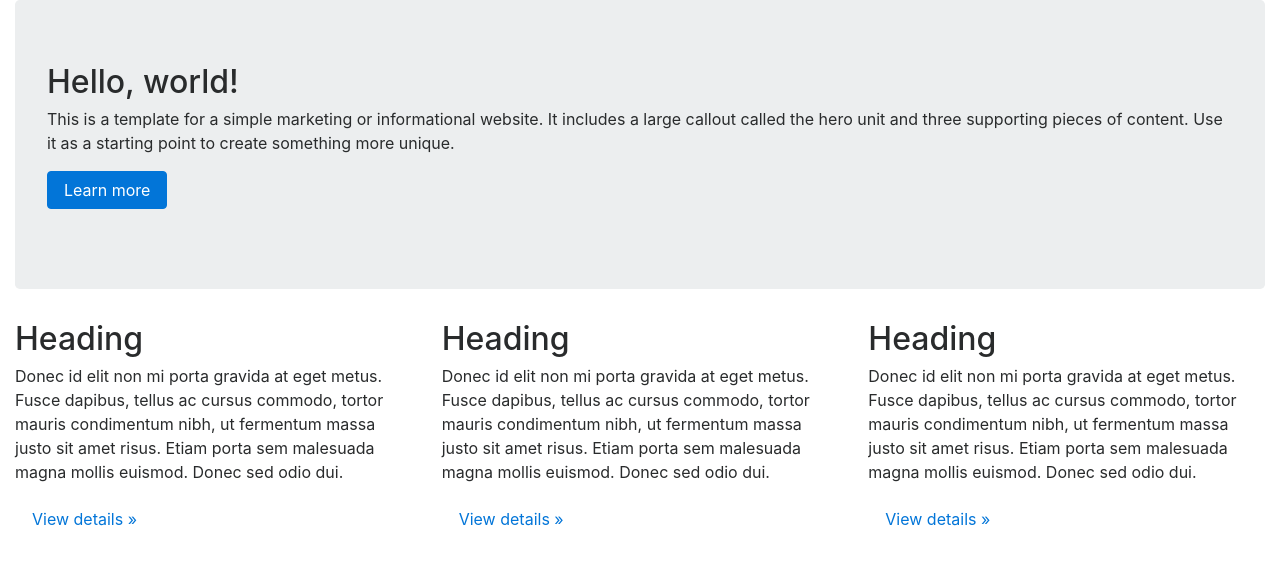
After one commit to pea5815/harry, a PHP site: page /process.php in a window 1280 px wide. The commit adds this page. Shown: the top 565 px of the page. Run offline with PHP 8.4, Linux system fonts and the light colour scheme.

Commit message:
chang
chang

```diff
--- /dev/null
+++ b/process.php
@@ -0,0 +1,76 @@
+<!DOCTYPE html>
+<html lang="en">
+  <head>
+    <meta charset="utf-8">
+    <meta http-equiv="X-UA-Compatible" content="IE=edge">
+    <meta name="viewport" content="width=device-width, initial-scale=1">
+
+    <title>Bootstrap 4, from LayoutIt!</title>
+
+    <meta name="description" content="Source code generated using layoutit.com">
+    <meta name="author" content="LayoutIt!">
+
+    <link href="css/bootstrap.min.css" rel="stylesheet">
+    <link href="css/style.css" rel="stylesheet">
+
+  </head>
+  <body>
+
+    <div class="container-fluid">
+	<div class="row">
+		<div class="col-md-12">
+			<div class="jumbotron">
+				<h2>
+					Hello, world!
+				</h2>
+				<p>
+					This is a template for a simple marketing or informational website. It includes a large callout called the hero unit and three supporting pieces of content. Use it as a starting point to create something more unique.
+				</p>
+				<p>
+					<a class="btn btn-primary btn-large" href="#">Learn more</a>
+				</p>
+			</div>
+		</div>
+	</div>
+	<div class="row">
+		<div class="col-md-4">
+			<h2>
+				Heading
+			</h2>
+			<p>
+				Donec id elit non mi porta gravida at eget metus. Fusce dapibus, tellus ac cursus commodo, tortor mauris condimentum nibh, ut fermentum massa justo sit amet risus. Etiam porta sem malesuada magna mollis euismod. Donec sed odio dui.
+			</p>
+			<p>
+				<a class="btn" href="#">View details »</a>
+			</p>
+		</div>
+		<div class="col-md-4">
+			<h2>
+				Heading
+			</h2>
+			<p>
+				Donec id elit non mi porta gravida at eget metus. Fusce dapibus, tellus ac cursus commodo, tortor mauris condimentum nibh, ut fermentum massa justo sit amet risus. Etiam porta sem malesuada magna mollis euismod. Donec sed odio dui.
+			</p>
+			<p>
+				<a class="btn" href="#">View details »</a>
+			</p>
+		</div>
+		<div class="col-md-4">
+			<h2>
+				Heading
+			</h2>
+			<p>
+				Donec id elit non mi porta gravida at eget metus. Fusce dapibus, tellus ac cursus commodo, tortor mauris condimentum nibh, ut fermentum massa justo sit amet risus. Etiam porta sem malesuada magna mollis euismod. Donec sed odio dui.
+			</p>
+			<p>
+				<a class="btn" href="#">View details »</a>
+			</p>
+		</div>
+	</div>
+</div>
+
+    <script src="js/jquery.min.js"></script>
+    <script src="js/bootstrap.min.js"></script>
+    <script src="js/scripts.js"></script>
+  </body>
+</html>
```
Also changed, not shown: index.php (+4 -9 lines), 1 other file.
